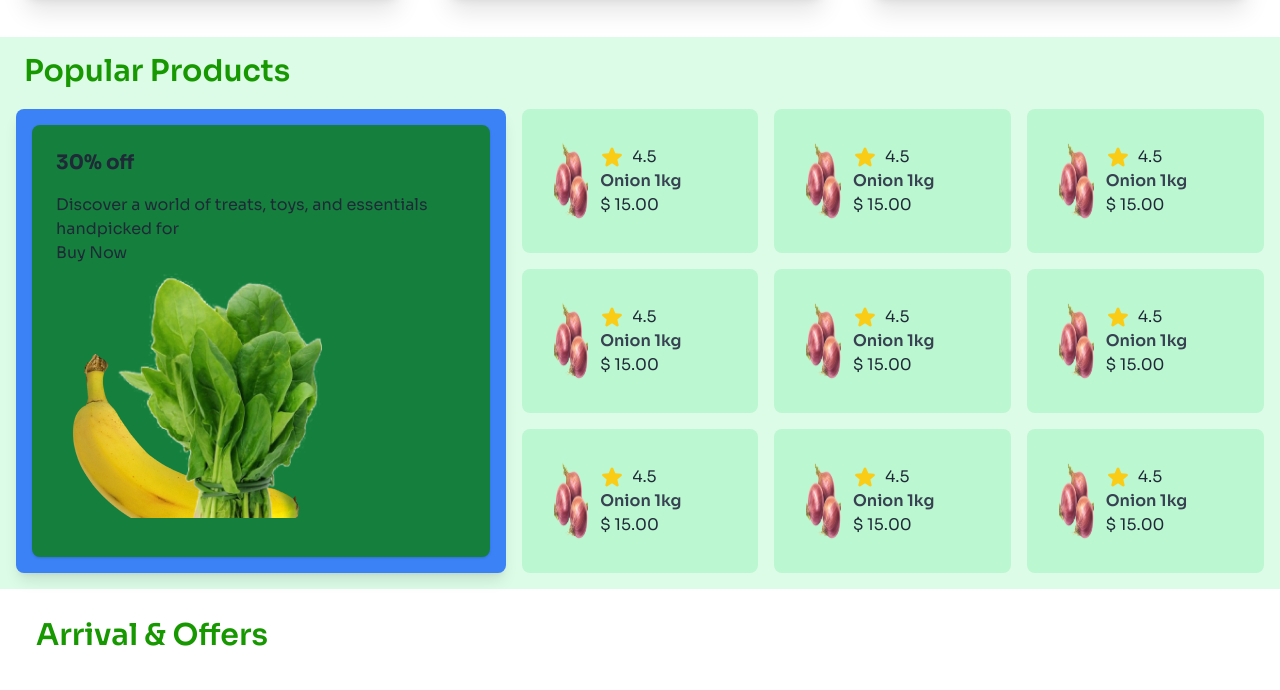
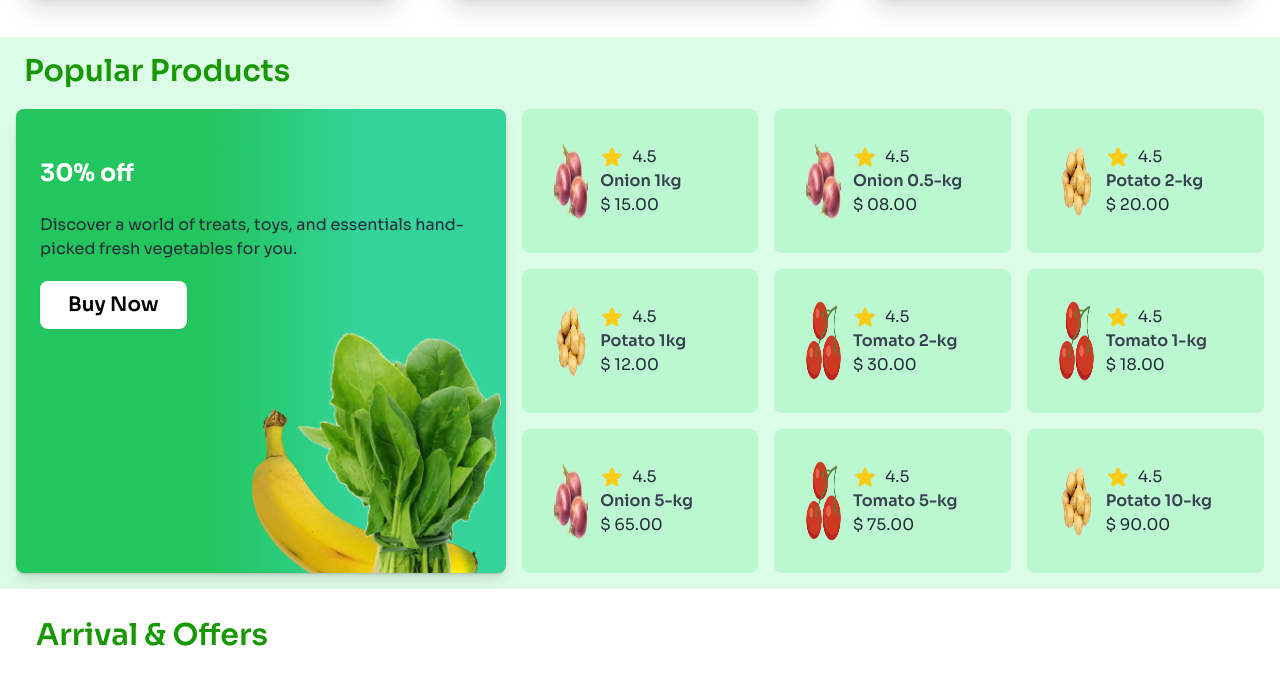
Before and after one commit to SMNayemAbdullah/B11-Assignment-3, a plain HTML site: page index.html in a window 1280 px wide. Shown: the part 1375-2065 px from the top of the page. Drawn offline with nearby package versions, Linux system fonts and the light colour scheme.

Commit message:
basic done everything

```diff
--- a/index.html
+++ b/index.html
@@ -163,17 +163,17 @@
       <!-- Popular Products Section class="lg:hidden"-->
 
       <section class="bg-green-100 lg:hidden" >
-        <h2 class="text-3xl text-fruitscolor font-semibold ml-2 mb-5">Popular Products</h2>
+        <h2 class="text-3xl text-fruitscolor font-semibold ml-2 pt-5 mb-5">Popular Products</h2>
         <div class="container mx-auto p-4">
           <!-- Grid Container -->
           <div class="grid grid-cols-2 grid-rows-8 gap-4">
             <!-- First Card (2 columns, 3 rows) -->
             <div class="col-span-2 row-span-3">
-              <div class="bg-green-700 rounded-lg shadow p-6 h-full">
-                <h3 class="text-xl font-bold mb-4">30% off</h3>
-                <p>Discover a world of treats, toys, and essentials handpicked for </p>
-                <button> Buy Now</button>
-                <img src="c2-assets/vegetable-offer.png" alt="">
+              <div class="bg-gradient-to-r from-green-500 from-40% to-emerald-400 to-70% relative rounded-lg shadow p-6 h-full">
+                <h3 class="text-2xl font-bold text-white mb-4">30% off</h3>
+                <p class="my-2">Discover a world of treats, toys, and essentials hand-picked fresh vegetables for you. </p>
+                <button class="btn btn-secondary bg-white border-none text-black text-xl px-7 py-2 mt-5"> Buy Now</button>
+                <img class="absolute bottom-0 right-0"  src="c2-assets/vegetable-offer.png" alt="">
               </div>
             </div>
 
@@ -328,6 +328,25 @@
 
             </div>
 
+            <!-- follow this one -->
+            <div class="flex gap-x-4 p-2 bg-green-200 rounded-xl">
+              <div class="w-1/3 pt-3 bg-green-100 rounded-xl my-5"><img src="c2-assets/tomato.png" alt="tomato-5kg"></div>
+
+              <div class="py-1">
+                <p class="flex gap-x-1">
+                 <!-- yellow-star -->
+                  <svg xmlns="http://www.w3.org/2000/svg" viewBox="0 0 24 24" fill="currentColor" class="size-6 text-yellow-400">
+                  <path fill-rule="evenodd" d="M10.788 3.21c.448-1.077 1.976-1.077 2.424 0l2.082 5.006 5.404.434c1.164.093 1.636 1.545.749 2.305l-4.117 3.527 1.257 5.273c.271 1.136-.964 2.033-1.96 1.425L12 18.354 7.373 21.18c-.996.608-2.231-.29-1.96-1.425l1.257-5.273-4.117-3.527c-.887-.76-.415-2.212.749-2.305l5.404-.434 2.082-5.005Z" clip-rule="evenodd" />
+                  </svg> 4.5
+                </p>
+
+
+              <h5 class="font-semibold mb-1">Potato 10kg</h5>
+              <p class="">$ 90.00</p>
+              </div>
+
+            </div>
+
           </div>
         </div>
 
@@ -343,13 +362,18 @@
          <div>
           <div class="grid grid-cols-5 grid-rows-3 gap-4 ">
             <!-- Large Card -->
-            <div class="col-span-2 row-span-3 bg-blue-500 p-4 rounded-lg shadow-lg flex items-center justify-center">
+             <!-- background gradient -->
+              <!--  bg-gradient-to-r from-green-600 to-green-300  -->
+                <!-- fixing relative and absolute -->
+            <div class="col-span-2 row-span-3 relative bg-gradient-to-r from-green-500 from-40% to-emerald-400 to-70%
+            rounded-lg shadow-lg flex items-center justify-center">
 
-              <div class="bg-green-700 rounded-lg shadow p-6 h-full">
-                <h3 class="text-xl font-bold mb-4">30% off</h3>
-                <p>Discover a world of treats, toys, and essentials handpicked for </p>
-                <button> Buy Now</button>
-                <img src="c2-assets/vegetable-offer.png" alt="">
+              <div class=" rounded-lg shadow p-6 h-full">
+                <h3 class="text-2xl font-bold text-white my-6">30% off</h3>
+                <p>Discover a world of treats, toys, and essentials hand-picked fresh vegetables for you.</p>
+                <button class="btn btn-secondary bg-white border-none text-black text-xl px-7 py-2 mt-5">Buy Now</button>
+
+                <img class="absolute bottom-0 right-0" src="c2-assets/vegetable-offer.png" alt="">
               </div>
 
             </div>
@@ -385,8 +409,8 @@
                   <path fill-rule="evenodd" d="M10.788 3.21c.448-1.077 1.976-1.077 2.424 0l2.082 5.006 5.404.434c1.164.093 1.636 1.545.749 2.305l-4.117 3.527 1.257 5.273c.271 1.136-.964 2.033-1.96 1.425L12 18.354 7.373 21.18c-.996.608-2.231-.29-1.96-1.425l1.257-5.273-4.117-3.527c-.887-.76-.415-2.212.749-2.305l5.404-.434 2.082-5.005Z" clip-rule="evenodd" />
                   </svg> 4.5
                 </p>
-              <h5 class="text-gray-700 text-l font-semibold">Onion 1kg</h5>
-              <p> $ 15.00 </p>
+              <h5 class="text-gray-700 text-l font-semibold">Onion 0.5-kg</h5>
+              <p> $ 08.00 </p>
             </div>
 
           </div>
@@ -395,7 +419,7 @@
         </div>
          <!-- new card-1fdd -->
          <div class="bg-green-200 p-8 gap-x-3 rounded-lg flex">
-          <img class="w-1/5" src="c2-assets/onion.png" alt="" srcset="">
+          <img class="w-1/5" src="c2-assets/potato.png" alt="" srcset="">
           <div>
             <div class="py-1">
               <p class="flex gap-x-2">
@@ -404,8 +428,8 @@
                 <path fill-rule="evenodd" d="M10.788 3.21c.448-1.077 1.976-1.077 2.424 0l2.082 5.006 5.404.434c1.164.093 1.636 1.545.749 2.305l-4.117 3.527 1.257 5.273c.271 1.136-.964 2.033-1.96 1.425L12 18.354 7.373 21.18c-.996.608-2.231-.29-1.96-1.425l1.257-5.273-4.117-3.527c-.887-.76-.415-2.212.749-2.305l5.404-.434 2.082-5.005Z" clip-rule="evenodd" />
                 </svg> 4.5
               </p>
-            <h5 class="text-gray-700 text-l font-semibold">Onion 1kg</h5>
-            <p> $ 15.00 </p>
+            <h5 class="text-gray-700 text-l font-semibold">Potato 2-kg</h5>
+            <p> $ 20.00 </p>
           </div>
 
         </div>
@@ -415,7 +439,7 @@
 
        <!-- new card-1fdd -->
        <div class="bg-green-200 p-8 gap-x-3 rounded-lg flex">
-        <img class="w-1/5" src="c2-assets/onion.png" alt="" srcset="">
+        <img class="w-1/5" src="c2-assets/potato.png" alt="" srcset="">
         <div>
           <div class="py-1">
             <p class="flex gap-x-2">
@@ -424,8 +448,8 @@
               <path fill-rule="evenodd" d="M10.788 3.21c.448-1.077 1.976-1.077 2.424 0l2.082 5.006 5.404.434c1.164.093 1.636 1.545.749 2.305l-4.117 3.527 1.257 5.273c.271 1.136-.964 2.033-1.96 1.425L12 18.354 7.373 21.18c-.996.608-2.231-.29-1.96-1.425l1.257-5.273-4.117-3.527c-.887-.76-.415-2.212.749-2.305l5.404-.434 2.082-5.005Z" clip-rule="evenodd" />
               </svg> 4.5
             </p>
-          <h5 class="text-gray-700 text-l font-semibold">Onion 1kg</h5>
-          <p> $ 15.00 </p>
+          <h5 class="text-gray-700 text-l font-semibold">Potato 1kg</h5>
+          <p> $ 12.00 </p>
         </div>
 
       </div>
@@ -435,7 +459,7 @@
 
      <!-- new card-1fdd -->
      <div class="bg-green-200 p-8 gap-x-3 rounded-lg flex">
-      <img class="w-1/5" src="c2-assets/onion.png" alt="" srcset="">
+      <img class="w-1/5" src="c2-assets/tomato.png" alt="" srcset="">
       <div>
         <div class="py-1">
           <p class="flex gap-x-2">
@@ -444,8 +468,8 @@
             <path fill-rule="evenodd" d="M10.788 3.21c.448-1.077 1.976-1.077 2.424 0l2.082 5.006 5.404.434c1.164.093 1.636 1.545.749 2.305l-4.117 3.527 1.257 5.273c.271 1.136-.964 2.033-1.96 1.425L12 18.354 7.373 21.18c-.996.608-2.231-.29-1.96-1.425l1.257-5.273-4.117-3.527c-.887-.76-.415-2.212.749-2.305l5.404-.434 2.082-5.005Z" clip-rule="evenodd" />
             </svg> 4.5
           </p>
-        <h5 class="text-gray-700 text-l font-semibold">Onion 1kg</h5>
-        <p> $ 15.00 </p>
+        <h5 class="text-gray-700 text-l font-semibold">Tomato 2-kg</h5>
+        <p> $ 30.00 </p>
       </div>
 
     </div>
@@ -454,7 +478,7 @@
   </div>
    <!-- new card-1fdd -->
    <div class="bg-green-200 p-8 gap-x-3 rounded-lg flex">
-    <img class="w-1/5" src="c2-assets/onion.png" alt="" srcset="">
+    <img class="w-1/5" src="c2-assets/tomato.png" alt="" srcset="">
     <div>
       <div class="py-1">
         <p class="flex gap-x-2">
@@ -463,8 +487,8 @@
           <path fill-rule="evenodd" d="M10.788 3.21c.448-1.077 1.976-1.077 2.424 0l2.082 5.006 5.404.434c1.164.093 1.636 1.545.749 2.305l-4.117 3.527 1.257 5.273c.271 1.136-.964 2.033-1.96 1.425L12 18.354 7.373 21.18c-.996.608-2.231-.29-1.96-1.425l1.257-5.273-4.117-3.527c-.887-.76-.415-2.212.749-2.305l5.404-.434 2.082-5.005Z" clip-rule="evenodd" />
           </svg> 4.5
         </p>
-      <h5 class="text-gray-700 text-l font-semibold">Onion 1kg</h5>
-      <p> $ 15.00 </p>
+      <h5 class="text-gray-700 text-l font-semibold">Tomato 1-kg</h5>
+      <p> $ 18.00 </p>
     </div>
 
   </div>
@@ -482,8 +506,8 @@
         <path fill-rule="evenodd" d="M10.788 3.21c.448-1.077 1.976-1.077 2.424 0l2.082 5.006 5.404.434c1.164.093 1.636 1.545.749 2.305l-4.117 3.527 1.257 5.273c.271 1.136-.964 2.033-1.96 1.425L12 18.354 7.373 21.18c-.996.608-2.231-.29-1.96-1.425l1.257-5.273-4.117-3.527c-.887-.76-.415-2.212.749-2.305l5.404-.434 2.082-5.005Z" clip-rule="evenodd" />
         </svg> 4.5
       </p>
-    <h5 class="text-gray-700 text-l font-semibold">Onion 1kg</h5>
-    <p> $ 15.00 </p>
+    <h5 class="text-gray-700 text-l font-semibold">Onion 5-kg</h5>
+    <p> $ 65.00 </p>
   </div>
 
 </div>
@@ -492,7 +516,7 @@
 </div>
  <!-- new card-1fdd -->
  <div class="bg-green-200 p-8 gap-x-3 rounded-lg flex">
-  <img class="w-1/5" src="c2-assets/onion.png" alt="" srcset="">
+  <img class="w-1/5" src="c2-assets/tomato.png" alt="" srcset="">
   <div>
     <div class="py-1">
       <p class="flex gap-x-2">
@@ -501,8 +525,8 @@
         <path fill-rule="evenodd" d="M10.788 3.21c.448-1.077 1.976-1.077 2.424 0l2.082 5.006 5.404.434c1.164.093 1.636 1.545.749 2.305l-4.117 3.527 1.257 5.273c.271 1.136-.964 2.033-1.96 1.425L12 18.354 7.373 21.18c-.996.608-2.231-.29-1.96-1.425l1.257-5.273-4.117-3.527c-.887-.76-.415-2.212.749-2.305l5.404-.434 2.082-5.005Z" clip-rule="evenodd" />
         </svg> 4.5
       </p>
-    <h5 class="text-gray-700 text-l font-semibold">Onion 1kg</h5>
-    <p> $ 15.00 </p>
+    <h5 class="text-gray-700 text-l font-semibold">Tomato 5-kg</h5>
+    <p> $ 75.00 </p>
   </div>
 
 </div>
@@ -511,7 +535,7 @@
 </div>
  <!-- new card-1fdd -->
  <div class="bg-green-200 p-8 gap-x-3 rounded-lg flex">
-  <img class="w-1/5" src="c2-assets/onion.png" alt="" srcset="">
+  <img class="w-1/5" src="c2-assets/potato.png" alt="" srcset="">
   <div>
     <div class="py-1">
       <p class="flex gap-x-2">
@@ -520,8 +544,8 @@
         <path fill-rule="evenodd" d="M10.788 3.21c.448-1.077 1.976-1.077 2.424 0l2.082 5.006 5.404.434c1.164.093 1.636 1.545.749 2.305l-4.117 3.527 1.257 5.273c.271 1.136-.964 2.033-1.96 1.425L12 18.354 7.373 21.18c-.996.608-2.231-.29-1.96-1.425l1.257-5.273-4.117-3.527c-.887-.76-.415-2.212.749-2.305l5.404-.434 2.082-5.005Z" clip-rule="evenodd" />
         </svg> 4.5
       </p>
-    <h5 class="text-gray-700 text-l font-semibold">Onion 1kg</h5>
-    <p> $ 15.00 </p>
+    <h5 class="text-gray-700 text-l font-semibold">Potato 10-kg</h5>
+    <p> $ 90.00 </p>
   </div>
 
 </div>
```
